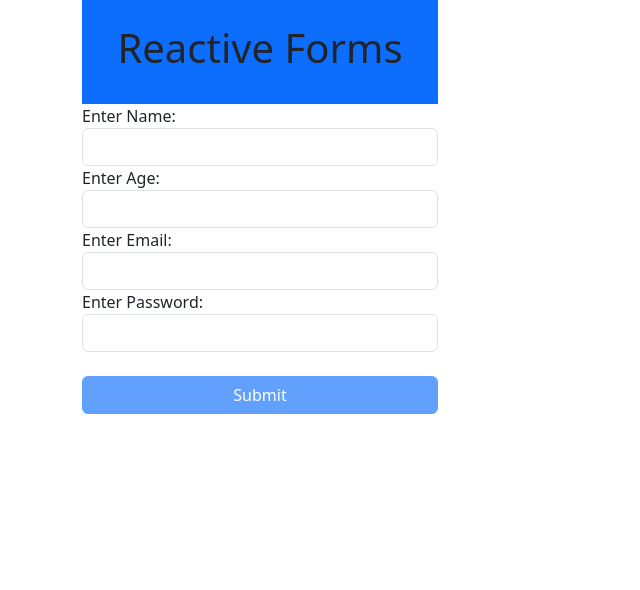
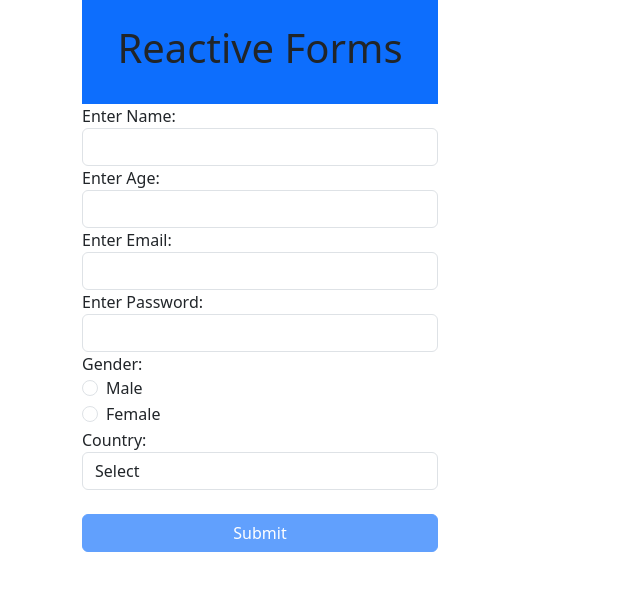
Before and after one commit to Jimi-Chhatrala/angular-tutorial-pm, an Angular app: page / in a window 1280 px wide. Shown: the top 590 px of the page, without its empty margins (0-640 px from the left). Built offline with nearby package versions, Linux system fonts and the light colour scheme.

Commit message:
24-reactive-forms = Added radio buttons and select dropdown form controls with validation.

```diff
--- a/src/app/app.html
+++ b/src/app/app.html
@@ -69,7 +69,49 @@
             Password is required.
           </div>
           <div *ngIf="f['password'].errors && f['password'].errors['pattern']">
-            Invalid password.
+            Please enter a strong password.
+          </div>
+        </div>
+
+        <label for="">Gender:</label>
+        <div class="form-check">
+          <input
+            type="radio"
+            class="form-check-input"
+            formControlName="gender"
+            name="gender"
+            value="Male"
+          />
+          <label for="">Male</label>
+        </div>
+        <div class="form-check">
+          <input
+            type="radio"
+            class="form-check-input"
+            formControlName="gender"
+            name="gender"
+            value="Female"
+          />
+          <label for="">Female</label>
+        </div>
+
+        <div class="form-group">
+          <label for="">Country:</label>
+          <select
+            name="country"
+            formControlName="country"
+            class="form-control"
+            [class.is-invalid]="f['country'].invalid && f['country'].touched"
+          >
+            <option value="">Select</option>
+            <option value="UK">UK</option>
+            <option value="USA">USA</option>
+            <option value="Canada">Canada</option>
+          </select>
+        </div>
+        <div class="alert alert-danger" *ngIf="f['country'].invalid && f['country'].touched">
+          <div *ngIf="f['country'].errors && f['country'].errors['required']">
+            Country is required.
           </div>
         </div>
 
--- a/src/app/app.ts
+++ b/src/app/app.ts
@@ -28,6 +28,8 @@ export class App {
       Validators.required,
       Validators.pattern('(?=^.{8,}$)((?=.*\d)|(?=.*\W+))(?![.\n])(?=.*[A-Z])(?=.*[a-z]).*$'),
     ]),
+    gender: new FormControl('', [Validators.required]),
+    country: new FormControl('', [Validators.required]),
   });
 
   handleSubmit() {
```
